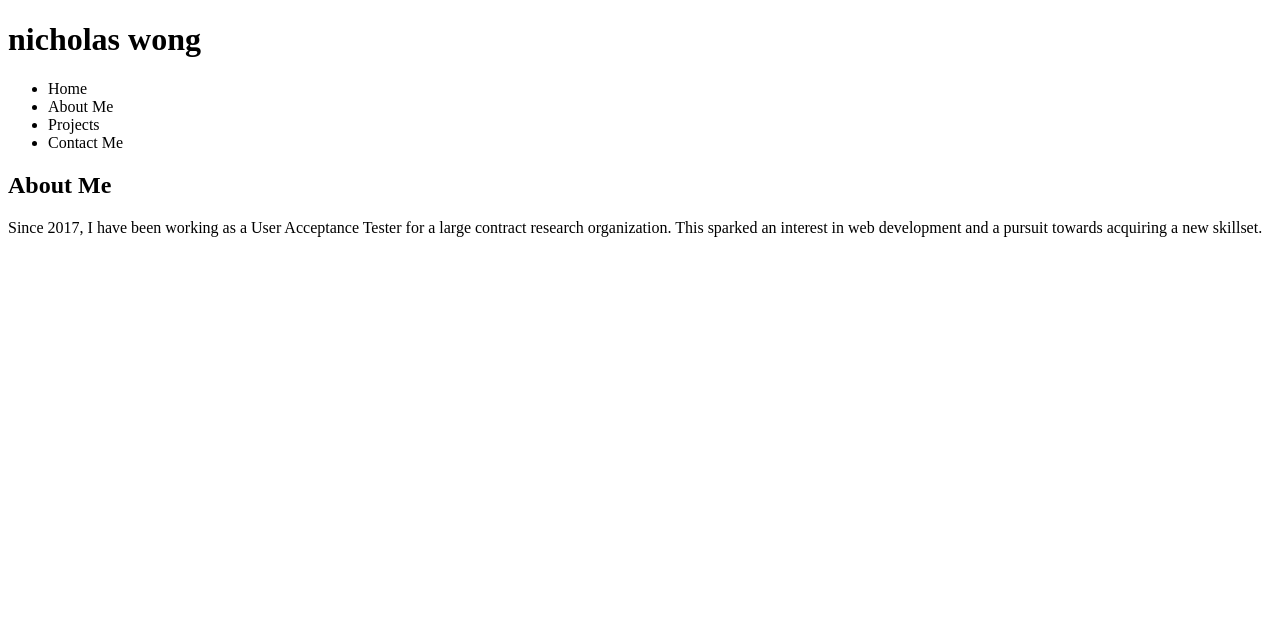
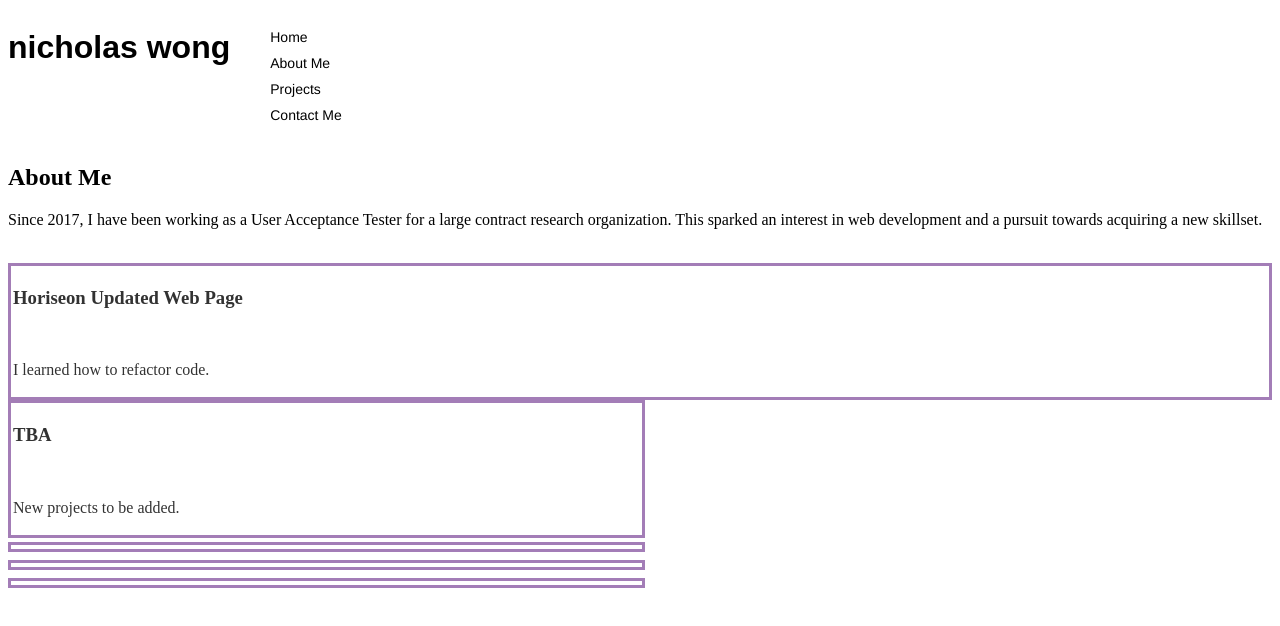
Before and after one commit to nbwong1/wong-nick-portfolio, a plain HTML site: page index.html in a window 1280 px wide. Drawn offline with Linux system fonts and the light colour scheme.

Commit message:
Updated more changes, have moved the nav back to the header and added the information for the cards.

```diff
--- a/assets/styles.css
+++ b/assets/styles.css
@@ -0,0 +1,45 @@
+/* my header will comprise of my name and my nav bar. */
+
+header {
+    display:inline-flex;
+    align-items: flex-start;
+    font-family: 'Source Sans Pro', sans-serif;
+    font-weight: lighter;
+    flex-direction: row;
+}
+nav {
+    display: inline-flex;
+    align-items: flex-start;
+    flex-direction: row;
+    font-family: 'Source Sans Pro', sans-serif;
+}
+body {
+    display: inline-block;
+    align-items: flex-end;
+}
+
+li {
+    font-size: 14px;
+    font-family: "Helvetica Neue", Helvetica, Arial, sans-serif;
+    list-style: none;
+    padding: 5px 0;
+}
+
+.projects {
+    display: inline-block;
+    width: 100%;
+}
+
+card {
+    display:inline-block;
+    padding: 2px;
+    border: solid;
+    border-color: rgb(141, 93, 165);
+    width: 50%;
+    opacity:80%;
+    flex-wrap:wrap;
+}
+
+#horiseon {
+    width: 100%
+}
--- a/index.html
+++ b/index.html
@@ -7,15 +7,14 @@
         <title>nwong portfolio</title>
         <meta name="description" content="">
         <meta name="viewport" content="width=device-width, initial-scale=1">
-        <link rel="stylesheet" href="./assets/reset.css" href="./assets/styles.css">
+        <link rel="stylesheet" href="./assets/reset.css" media="screen">
+        <link rel="stylesheet" href="./assets/styles.css" media="screen">
     </head>
     <body>
 
         <header>
             <h1>nicholas wong</h1>
-        </header>
-<!--The navigation bar will be in the sidebar and help inform the user of which section they are in (selected state is different color. The following will be in the sidebar: 'Home', 'About Me', 'Projects', and 'Contact Me.'-->
-<aside>
+            <!--The navigation bar will be in the header and help inform the user of which section they are in (selected state is different color. The following will be in the header: 'Home', 'About Me', 'Projects', and 'Contact Me.'-->
             <nav>
                 <ul>
                     <li>Home</li>
@@ -24,7 +23,8 @@
                     <li>Contact Me</li>
                  </ul>
             </nav>
-</aside>
+        </header>
+
 <!--The about me section will provide a background of who I am and also list the skills that I have learned from my coding bootcamp. When the website is found via a mobile device, this will be placed below the header.-->
         <section class="About Me">
             <h2>About Me</h2>
@@ -32,9 +32,18 @@
             <img>
         </section>
 <!--The projects section will display the projects I have worked on and also link the user to any websites I have helped develope.-->
-        <section class="Projects">
-            <card></card>
-            <card></card>
+        <section class="projects">
+            <card id="horiseon">
+                <h3>Horiseon Updated Web Page</h3>
+                <img>
+                <p>I learned how to refactor code.</p>
+            </card>
+            <card>
+                <h3>TBA</h3>
+                <img>
+                <p>New projects to be added.</p>
+            </card>
+
             <card></card>
             <card></card>
             <card></card>
```
Lines whose indentation alone changed are shown as unchanged.
